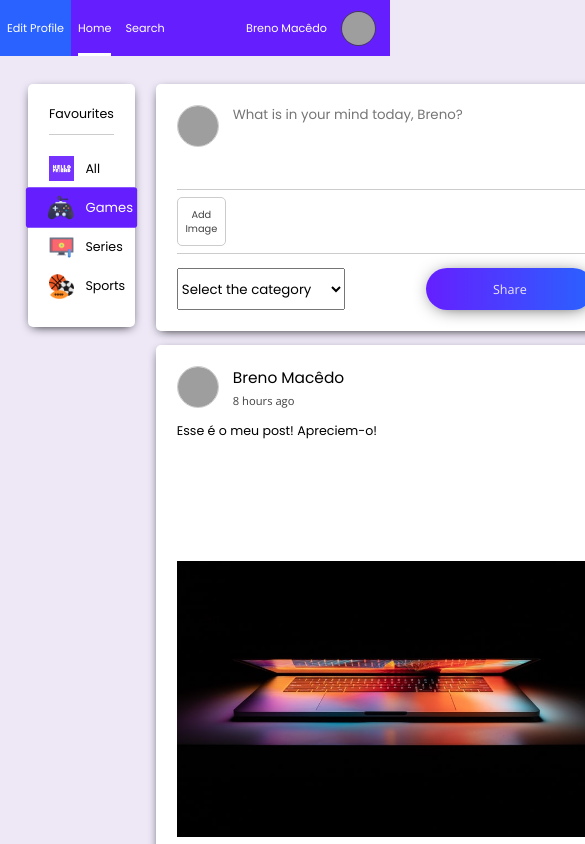
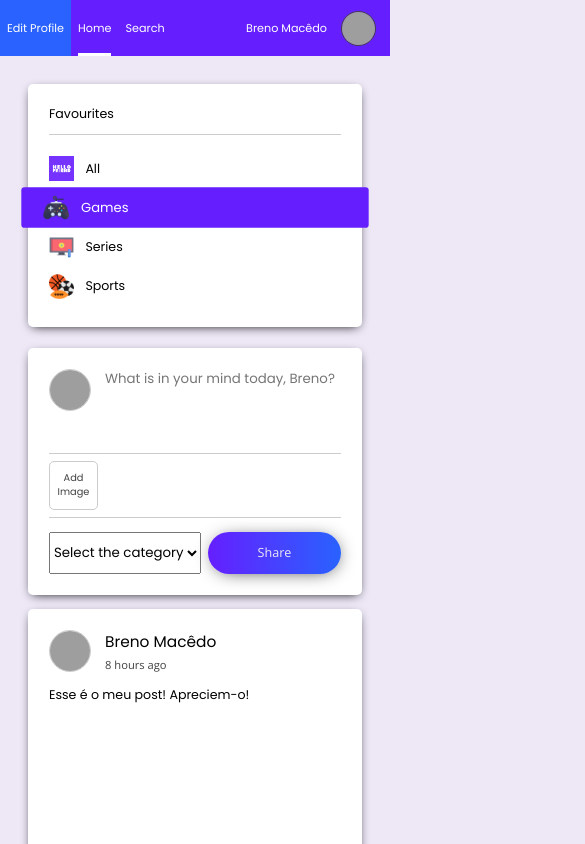
Before and after one commit to brenomacedo/hello-friend, a Next.js app: page /profile in a window 390 px wide. Shown: the top 844 px of the page, 585 px wide, since content can reach past the window. Built offline with nearby package versions, Linux system fonts and the light colour scheme; grey boxes are pictures that could not be loaded.

Commit message:
Profile Screen Responsive

```diff
--- a/src/styles/profile.module.scss
+++ b/src/styles/profile.module.scss
@@ -25,3 +25,9 @@
         }
     }
 }
+
+@media (max-width: 600px) {
+    .content {
+        flex-direction: column;
+    }
+}
--- a/src/styles/writepost.module.scss
+++ b/src/styles/writepost.module.scss
@@ -70,6 +70,7 @@
         display: flex;
         justify-content: space-between;
         align-items: center;
+        gap: 0.5rem;
 
         .select {
             width: 12rem;
```
